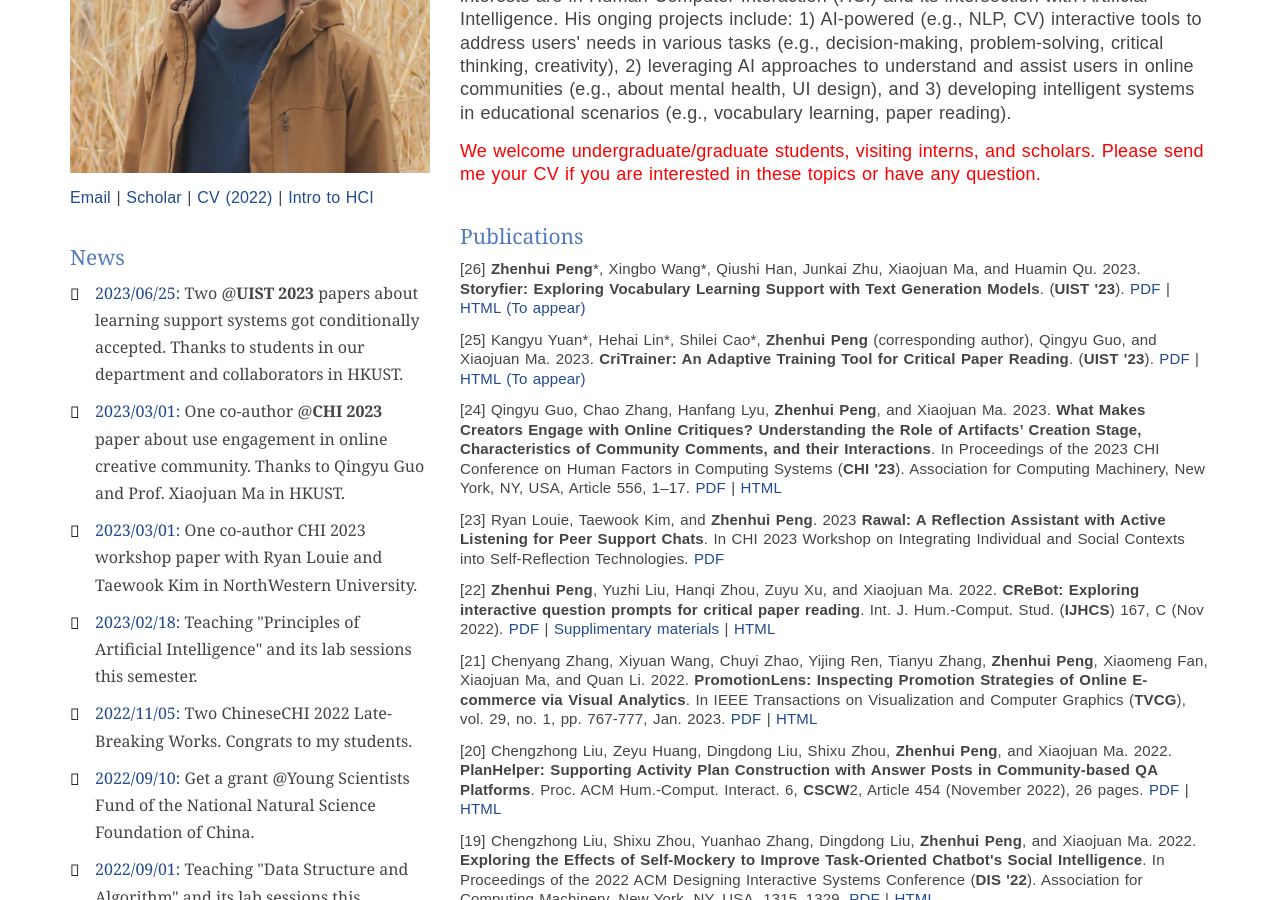
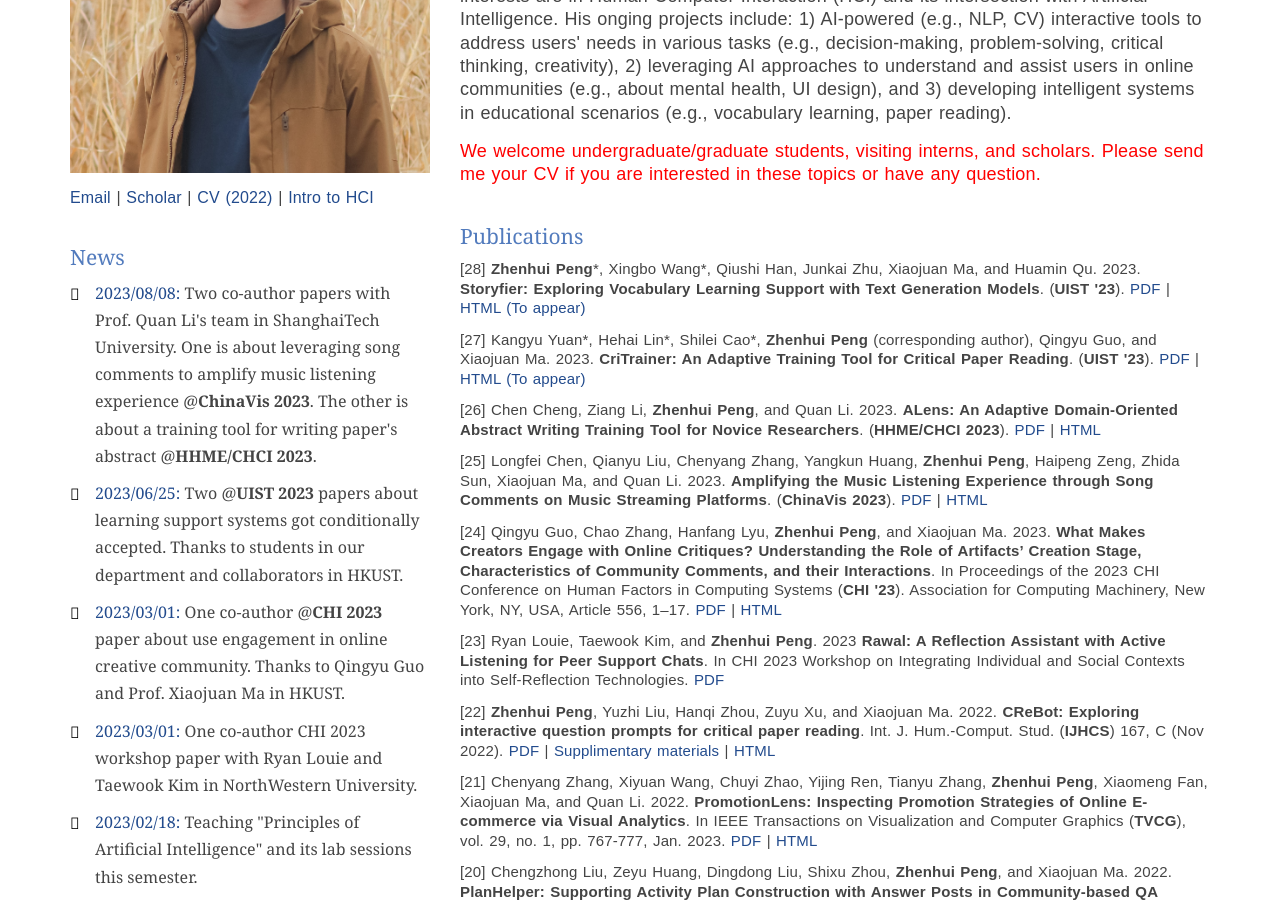
Before and after one commit to PenguinZhou/PenguinZhou.github.io, a Jekyll site: the page index.html, which Jekyll copies as it is, in a window 1280 px wide and 900 px high, scrolled down 340 px. Built offline with Jekyll 4.4.1, drawn with Linux system fonts in a browser that asks for light colours.

Commit message:
update two papers

```diff
--- a/index.html
+++ b/index.html
@@ -80,6 +80,9 @@
                 <div class="widget widget-archives news">
                     <h3 class="widget-title">News</h3>
                     <ul>
+                        <li>
+                            <a>2023/08/08:</a> Two co-author papers with Prof. Quan Li's team in ShanghaiTech University. One is about leveraging song comments to amplify music listening experience @<strong>ChinaVis 2023</strong>. The other is about a training tool for writing paper's abstract @<strong>HHME/CHCI 2023</strong>.
+                        </li>
                         <li>
                             <a>2023/06/25:</a> Two @<strong>UIST 2023</strong> papers about learning support systems got conditionally accepted. Thanks to students in our department and collaborators in HKUST.
                         </li>
@@ -223,18 +226,32 @@
                 <div class="widget"><a name="publication"></a>
                     <h3 class="widget-title">Publications</h3>
                     <div class="publication">
-                        <p>[26] <strong>Zhenhui Peng</strong>*, Xingbo Wang*, Qiushi Han, Junkai Zhu, Xiaojuan Ma, and Huamin Qu.
+                        <p>[28] <strong>Zhenhui Peng</strong>*, Xingbo Wang*, Qiushi Han, Junkai Zhu, Xiaojuan Ma, and Huamin Qu.
                             2023. <strong>Storyfier: Exploring Vocabulary Learning Support with Text Generation Models</strong>.
                             (<strong>UIST '23</strong>).
                             <a href="docs/uist23_storyfier.pdf">PDF</a> |
                             <a href="https://arxiv.org/abs/2308.03864">HTML (To appear)</a>
                         </p>
 
-                        <p>[25] Kangyu Yuan*, Hehai Lin*, Shilei Cao*, <strong>Zhenhui Peng</strong> (corresponding author), Qingyu Guo, and Xiaojuan Ma.
+                        <p>[27] Kangyu Yuan*, Hehai Lin*, Shilei Cao*, <strong>Zhenhui Peng</strong> (corresponding author), Qingyu Guo, and Xiaojuan Ma.
                             2023. <strong>CriTrainer: An Adaptive Training Tool for Critical Paper Reading</strong>.
                             (<strong>UIST '23</strong>).
                             <a href="docs/uist23-critrainer.pdf">PDF</a> |
                             <a href="https://dl.acm.org/doi/10.1145/3290605.3300328">HTML (To appear)</a>
+                        </p>
+
+                        <p>[26] Chen Cheng, Ziang Li, <strong>Zhenhui Peng</strong>, and Quan Li.
+                            2023. <strong>ALens: An Adaptive Domain-Oriented Abstract Writing Training Tool for Novice Researchers</strong>.
+                            (<strong>HHME/CHCI 2023</strong>).
+                            <a href="docs/CHCI2023_Alen.pdf">PDF</a> |
+                            <a href="https://arxiv.org/abs/2308.03989">HTML</a>
+                        </p>
+
+                        <p>[25] Longfei Chen, Qianyu Liu, Chenyang Zhang, Yangkun Huang, <strong>Zhenhui Peng</strong>, Haipeng Zeng, Zhida Sun, Xiaojuan Ma, and Quan Li.
+                            2023. <strong>Amplifying the Music Listening Experience through Song Comments on Music Streaming Platforms</strong>.
+                            (<strong>ChinaVis 2023</strong>).
+                            <a href="docs/ChineseVis2023_music.pdf">PDF</a> |
+                            <a href="https://arxiv.org/abs/2308.04022">HTML</a>
                         </p>
 
 
```
Also changed, not shown: 2 other files.
